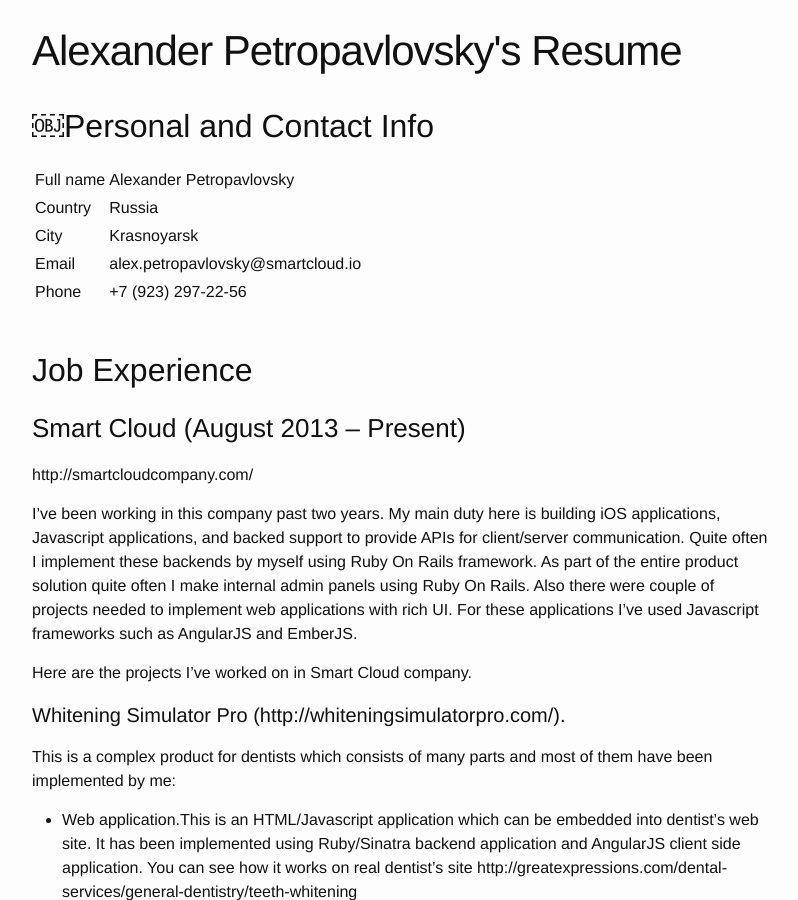
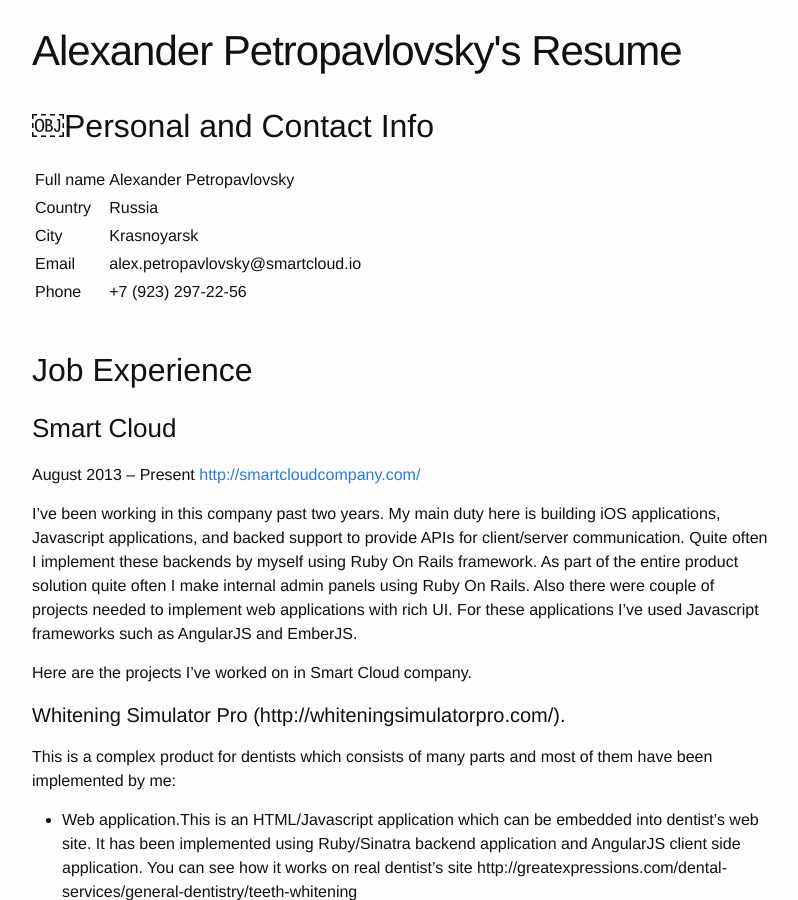
Before and after one commit to petalvlad/petalvlad, a Jekyll site: the page built from _posts/2015-09-05-resume.markdown, in a window 1280 px wide and 900 px high. Shown: the whole window, without its empty margins (238-1036 px from the left). Built offline with Jekyll 4.4.1, drawn with Linux system fonts in a browser that asks for light colours; part of the change alters nothing that is shown.

```diff
--- a/_posts/2015-09-05-resume.markdown
+++ b/_posts/2015-09-05-resume.markdown
@@ -37,8 +37,10 @@ redirect_from: "/2015/09/05/resume/"
 
 
 
-### Smart Cloud (August 2013 – Present)
-http://smartcloudcompany.com/
+### Smart Cloud
+
+August 2013 – Present
+[http://smartcloudcompany.com/](http://smartcloudcompany.com/)
 
 I’ve been working in this company past two years. My main duty here is building iOS applications, Javascript applications, and backed support to provide APIs for client/server communication. Quite often I implement these backends by myself using Ruby On Rails framework. As part of the entire product solution quite often I make internal admin panels using Ruby On Rails. Also there were couple of projects needed to implement web applications with rich UI. For these applications I’ve used Javascript frameworks such as AngularJS and EmberJS.
 
@@ -71,7 +73,7 @@ This is an iOS and Android client application that helps EDM fans follow their f
 
 Service for managing your wishes list, browsing friends' wishes and promising to make their wishes came true. My work on this project was to implement MVP iOS application and server API (Ruby On Rails).
 
-### Veeb (http://veebproject.azurewebsites.net/).
+#### Veeb (http://veebproject.azurewebsites.net/).
 
 This is a full screen visual messaging app. My work on this project was to build an MVP iOS application.
 
```
